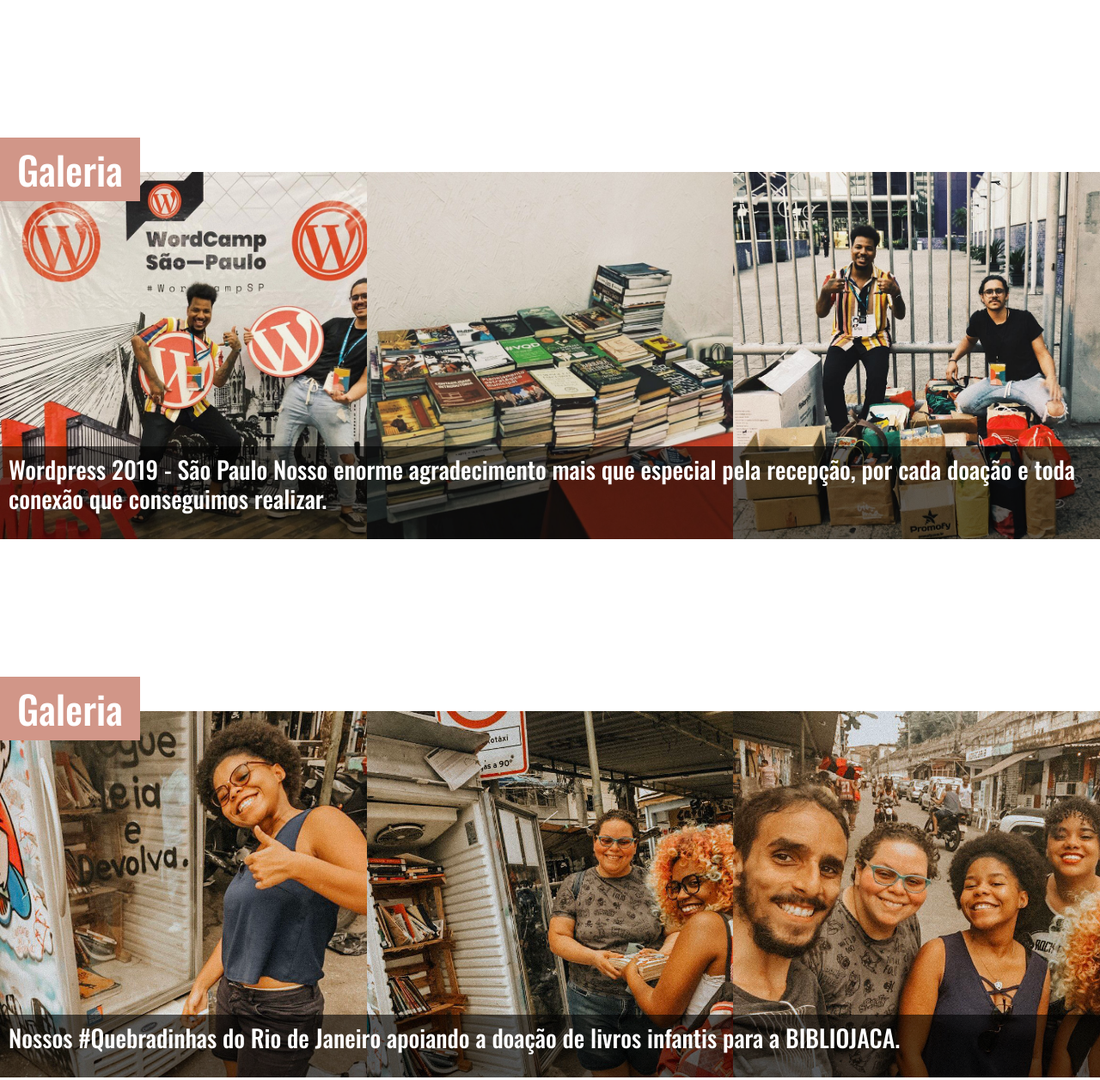
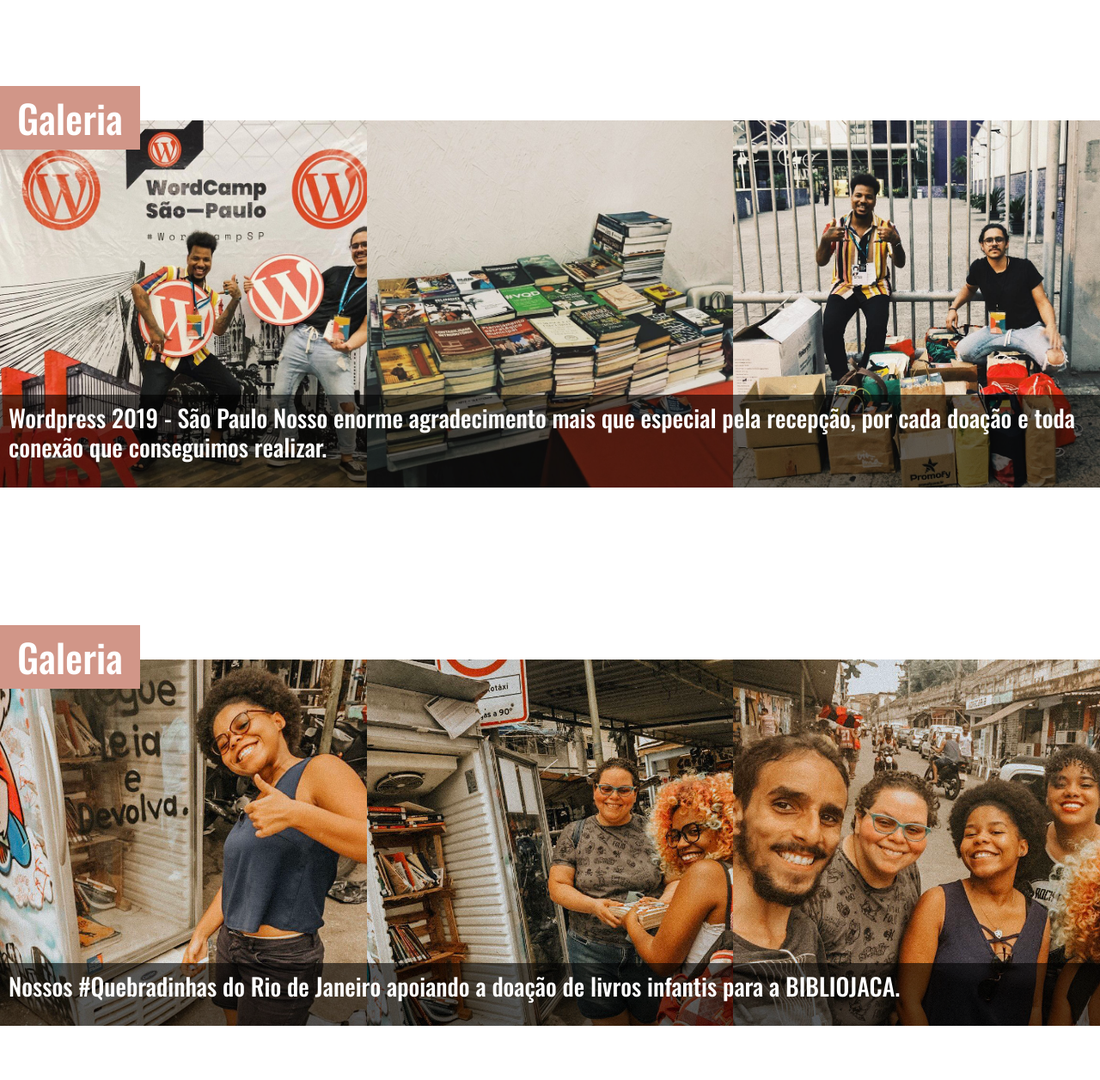
Before and after one commit to daniramos/bienaldaquebrada, a plain HTML site: page index.html in a window 1280 px wide. Shown: the part 1917-3173 px from the top of the page at 86% size. Drawn offline with nearby package versions, Linux system fonts and the light colour scheme.

Commit message:
Update style.css

```diff
--- a/assets/css/style.css
+++ b/assets/css/style.css
@@ -368,13 +368,7 @@ h2.titulo-not {
     position: relative;
 }
 
-#galeria-area1 {
-    margin-top: 140px;
-}
 
-#galeria-area2 {
-    margin-bottom: 180px;
-}
 
 .galeria-titulo {
     position: absolute;
```
